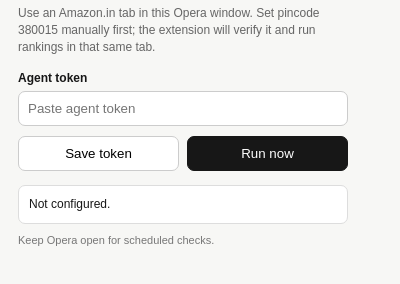
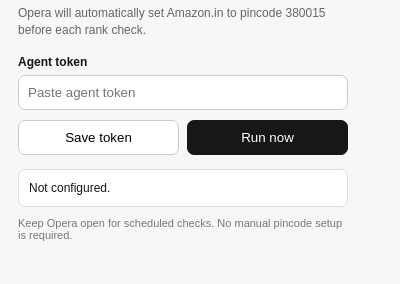
Before and after one commit to vishalmanwar/api, a browser extension: page rank-extension/popup.html in a window 400 px wide. Shown: the part 40-324 px from the top of the page. Drawn offline with Linux system fonts and the light colour scheme.

Commit message:
Update Opera popup for automatic pincode setup

```diff
--- a/rank-extension/popup.html
+++ b/rank-extension/popup.html
@@ -8,7 +8,7 @@
 <body>
   <div class="wrap">
     <h1>Zipify Rank Agent</h1>
-    <p class="muted">Use an Amazon.in tab in this Opera window. Set pincode 380015 manually first; the extension will verify it and run rankings in that same tab.</p>
+    <p class="muted">Opera will automatically set Amazon.in to pincode 380015 before each rank check.</p>
     <label>Agent token</label>
     <input id="token" type="password" placeholder="Paste agent token">
     <div class="row">
@@ -16,7 +16,7 @@
       <button id="run" class="primary">Run now</button>
     </div>
     <div id="status" class="status">Not configured.</div>
-    <div class="small">Keep Opera open for scheduled checks.</div>
+    <div class="small">Keep Opera open for scheduled checks. No manual pincode setup is required.</div>
   </div>
   <script src="popup.js"></script>
 </body>
```
